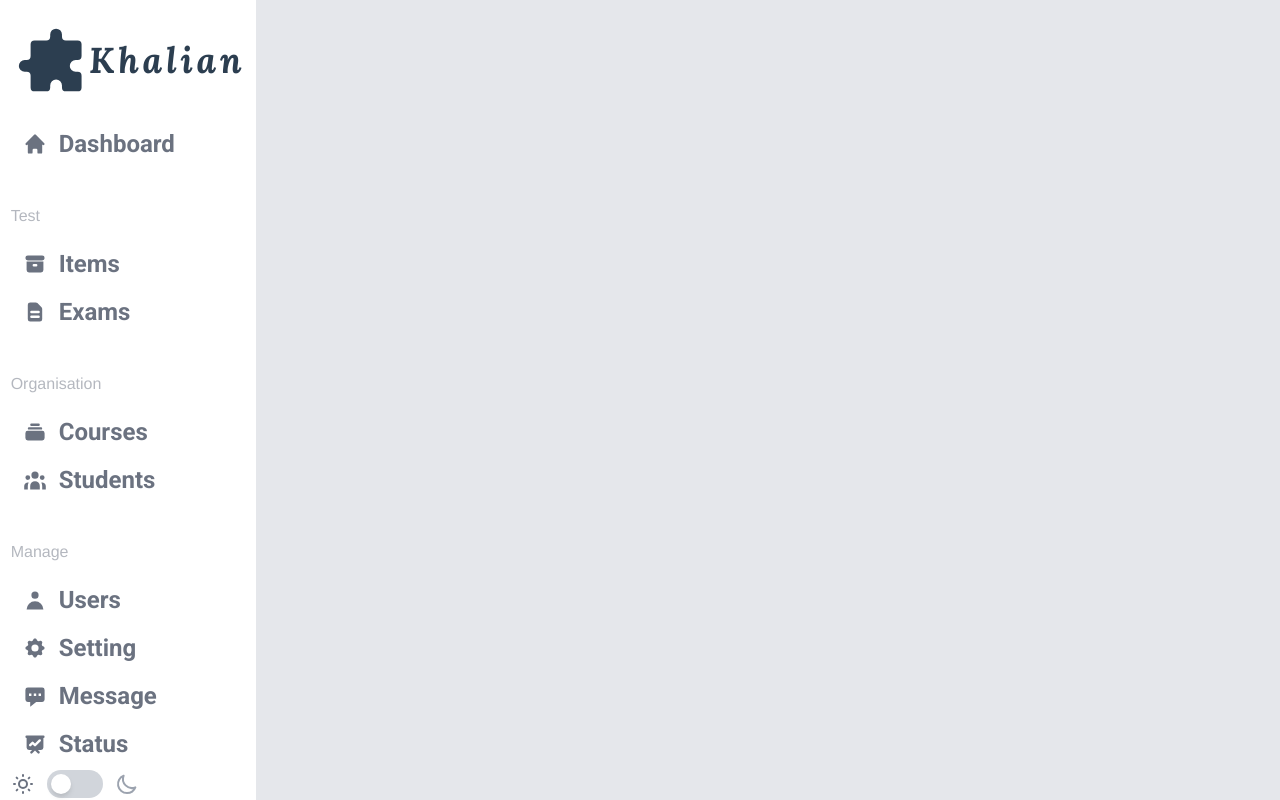
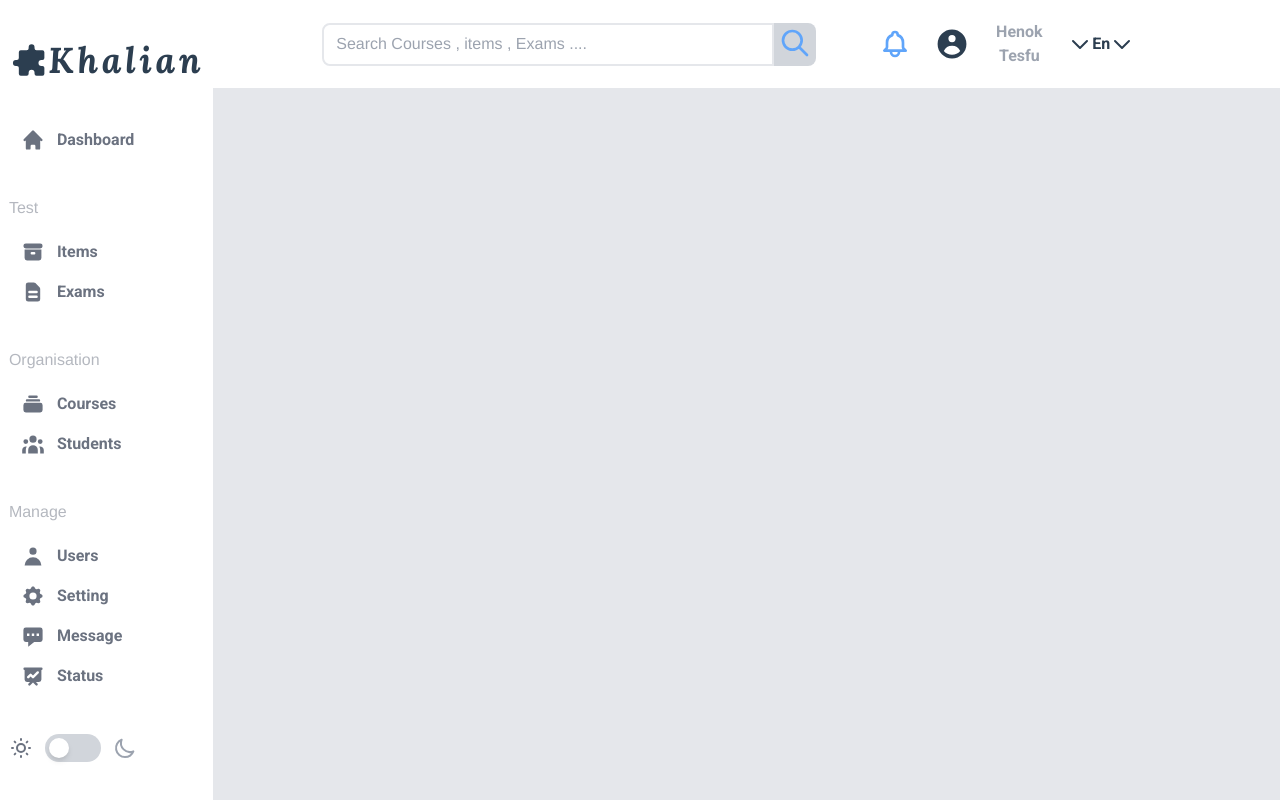
Before and after one commit to kehalian/exam-app, a Vue app: page / in a window 1280 px wide. Built offline with nearby package versions, Linux system fonts and the light colour scheme; a web font is replaced by a local one.

Commit message:
WIP dashboard page

```diff
--- a/src/Exam.vue
+++ b/src/Exam.vue
@@ -1,15 +1,22 @@
 <template>
   <div class="w-full bg-yellow-500 h-screen flex">
-     <div class="w-1/5 bg-pink-400">
-          <side-bar></side-bar>
-     </div>
-     <div class="flex-grow bg-gray-200">
-       <router-view></router-view>
-     </div>
+    <div class="w-1/6 bg-pink-400">
+      <side-bar></side-bar>
+    </div>
+    <div class="flex-grow bg-gray-200 flex flex-col">
+      <div>
+        <nav-bar></nav-bar>
+      </div>
+      <div class="flex-grow mt-5">
+        <router-view></router-view>
+      </div>
+    </div>
   </div>
 </template>
 <script>
-import SideBar from './components/SideBar.vue';
+import NavBar from "./components/NavBar.vue";
+import SideBar from "./components/SideBar.vue";
 export default {
-  components: { SideBar },};
+  components: { SideBar, NavBar },
+};
 </script>
--- /dev/null
+++ b/src/components/NavBar.vue
@@ -0,0 +1,100 @@
+<template>
+  <div
+    class="w-full bg-white"
+    :class="darkMode ? 'bg-gray-700 text-gray-300 opacity-15' : 'bg-white '"
+  >
+    <div class="w-10/12 m-auto grid grid-cols-5 items-center">
+      <div class="col-span-3 p-5">
+        <search-bar></search-bar>
+      </div>
+      <div class="col-span-2 grid grid-cols-4 p-5 items-center">
+        <div class="flex justify-center">
+          <svg
+            xmlns="http://www.w3.org/2000/svg"
+            class="h-8 w-8 text-blue-400"
+            fill="none"
+            viewBox="0 0 24 24"
+            stroke="currentColor"
+          >
+            <path
+              stroke-linecap="round"
+              stroke-linejoin="round"
+              stroke-width="2"
+              d="M15 17h5l-1.405-1.405A2.032 2.032 0 0118 14.158V11a6.002 6.002 0 00-4-5.659V5a2 2 0 10-4 0v.341C7.67 6.165 6 8.388 6 11v3.159c0 .538-.214 1.055-.595 1.436L4 17h5m6 0v1a3 3 0 11-6 0v-1m6 0H9"
+            />
+          </svg>
+        </div>
+        <div class="col-span-2 flex items-center space-x-2">
+          <svg
+            xmlns="http://www.w3.org/2000/svg"
+            class="h-10 w-10"
+            viewBox="0 0 20 20"
+            fill="currentColor"
+          >
+            <path
+              fill-rule="evenodd"
+              d="M18 10a8 8 0 11-16 0 8 8 0 0116 0zm-6-3a2 2 0 11-4 0 2 2 0 014 0zm-2 4a5 5 0 00-4.546 2.916A5.986 5.986 0 0010 16a5.986 5.986 0 004.546-2.084A5 5 0 0010 11z"
+              clip-rule="evenodd"
+            />
+          </svg>
+          <span class="font-roboto text-gray-400">Henok Tesfu</span>
+          <span
+            ><svg
+              xmlns="http://www.w3.org/2000/svg"
+              class="h-6 w-6"
+              fill="none"
+              viewBox="0 0 24 24"
+              stroke="currentColor"
+            >
+              <path
+                stroke-linecap="round"
+                stroke-linejoin="round"
+                stroke-width="2"
+                d="M19 9l-7 7-7-7"
+              /></svg
+          ></span>
+        </div>
+        <div class="flex">
+          <span class="font-roboto">En</span>
+          <span
+            ><svg
+              xmlns="http://www.w3.org/2000/svg"
+              class="h-6 w-6"
+              fill="none"
+              viewBox="0 0 24 24"
+              stroke="currentColor"
+            >
+              <path
+                stroke-linecap="round"
+                stroke-linejoin="round"
+                stroke-width="2"
+                d="M19 9l-7 7-7-7"
+              /></svg
+          ></span>
+        </div>
+      </div>
+    </div>
+  </div>
+</template>
+<script>
+import SearchBar from "./elements/SearchBar.vue";
+import { EventBus } from "@/service/event-bus";
+export default {
+  components: { SearchBar },
+  data() {
+    return {
+      darkMode: false,
+    };
+  },
+  created() {
+    EventBus.$on("themeChange", (res) => {
+      this.changeTheme(res);
+    });
+  },
+  methods: {
+    changeTheme(res) {
+      this.darkMode = res;
+    },
+  },
+};
+</script>
--- a/src/components/SideBar.vue
+++ b/src/components/SideBar.vue
@@ -23,15 +23,16 @@
           darkMode ? 'bg-gray-700 text-gray-300' : 'bg-white text-gray-500'
         "
       >
-        <div
+        <router-link
+          to="/home"
           class="w-full"
           :class="
             darkMode
-              ? 'hover:bg-purple-600 hover:tex-white hover:opacity-100 hover:bg-opacity-50 px-3 py-2 rounded-md'
-              : 'hover:bg-blue-300 hover:bg-opacity-50 px-3 py-2 rounded-md'
+              ? 'hover:bg-purple-600 hover:tex-white hover:opacity-100 hover:bg-opacity-50 cursor-pointer px-3 py-2 rounded-md'
+              : 'hover:bg-blue-300 hover:bg-opacity-50 cursor-pointer px-3 py-2 rounded-md'
           "
         >
-          <p class="font-roboto flex items-center space-x-3 text-2xl">
+          <p class="font-roboto flex items-center space-x-3 text-md">
             <span
               ><svg
                 xmlns="http://www.w3.org/2000/svg"
@@ -45,7 +46,7 @@
             ></span>
             <span>Dashboard</span>
           </p>
-        </div>
+        </router-link>
 
         <br />
         <div class="mt-3 mb-3"><p class="opacity-50">Test</p></div>
@@ -53,11 +54,11 @@
           class="w-full"
           :class="
             darkMode
-              ? 'hover:bg-purple-600 hover:tex-white hover:opacity-100 hover:bg-opacity-50 px-3 py-2 rounded-md'
-              : 'hover:bg-blue-300 hover:bg-opacity-50 px-3 py-2 rounded-md'
+              ? 'hover:bg-purple-600 hover:tex-white hover:opacity-100 hover:bg-opacity-50 cursor-pointer px-3 py-2 rounded-md'
+              : 'hover:bg-blue-300 hover:bg-opacity-50 cursor-pointer px-3 py-2 rounded-md'
           "
         >
-          <p class="font-roboto flex items-center space-x-3 text-2xl">
+          <p class="font-roboto flex items-center space-x-3 text-md">
             <span
               ><svg
                 xmlns="http://www.w3.org/2000/svg"
@@ -79,11 +80,11 @@
           class="w-full"
           :class="
             darkMode
-              ? 'hover:bg-purple-600 hover:tex-white hover:opacity-100 hover:bg-opacity-50 px-3 py-2 rounded-md'
-              : 'hover:bg-blue-300 hover:bg-opacity-50 px-3 py-2 rounded-md'
+              ? 'hover:bg-purple-600 hover:tex-white hover:opacity-100 hover:bg-opacity-50 cursor-pointer px-3 py-2 rounded-md'
+              : 'hover:bg-blue-300 hover:bg-opacity-50 cursor-pointer px-3 py-2 rounded-md'
           "
         >
-          <p class="font-roboto flex items-center space-x-3 text-2xl">
+          <p class="font-roboto flex items-center space-x-3 text-md">
             <span
               ><svg
                 xmlns="http://www.w3.org/2000/svg"
@@ -106,11 +107,11 @@
           class="w-full"
           :class="
             darkMode
-              ? 'hover:bg-purple-600 hover:tex-white hover:opacity-100 hover:bg-opacity-50 px-3 py-2 rounded-md'
-              : 'hover:bg-blue-300 hover:bg-opacity-50 px-3 py-2 rounded-md'
+              ? 'hover:bg-purple-600 hover:tex-white hover:opacity-100 hover:bg-opacity-50 cursor-pointer px-3 py-2 rounded-md'
+              : 'hover:bg-blue-300 hover:bg-opacity-50 cursor-pointer px-3 py-2 rounded-md'
           "
         >
-          <p class="font-roboto flex items-center space-x-3 text-2xl">
+          <p class="font-roboto flex items-center space-x-3 text-md">
             <span
               ><svg
                 xmlns="http://www.w3.org/2000/svg"
@@ -129,11 +130,11 @@
           class="w-full"
           :class="
             darkMode
-              ? 'hover:bg-purple-600 hover:tex-white hover:opacity-100 hover:bg-opacity-50 px-3 py-2 rounded-md'
-              : 'hover:bg-blue-300 hover:bg-opacity-50 px-3 py-2 rounded-md'
+              ? 'hover:bg-purple-600 hover:tex-white hover:opacity-100 hover:bg-opacity-50 cursor-pointer px-3 py-2 rounded-md'
+              : 'hover:bg-blue-300 hover:bg-opacity-50 cursor-pointer px-3 py-2 rounded-md'
           "
         >
-          <p class="font-roboto flex items-center space-x-3 text-2xl">
+          <p class="font-roboto flex items-center space-x-3 text-md">
             <span
               ><svg
                 xmlns="http://www.w3.org/2000/svg"
@@ -154,11 +155,11 @@
           class="w-full"
           :class="
             darkMode
-              ? 'hover:bg-purple-600 hover:tex-white hover:opacity-100 hover:bg-opacity-50 px-3 py-2 rounded-md'
-              : 'hover:bg-blue-300 hover:bg-opacity-50 px-3 py-2 rounded-md'
+              ? 'hover:bg-purple-600 hover:tex-white hover:opacity-100 hover:bg-opacity-50 cursor-pointer px-3 py-2 rounded-md'
+              : 'hover:bg-blue-300 hover:bg-opacity-50 cursor-pointer px-3 py-2 rounded-md'
           "
         >
-          <p class="font-roboto flex items-center space-x-3 text-2xl">
+          <p class="font-roboto flex items-center space-x-3 text-md">
             <span
               ><svg
                 xmlns="http://www.w3.org/2000/svg"
@@ -179,11 +180,11 @@
           class="w-full"
           :class="
             darkMode
-              ? 'hover:bg-purple-600 hover:tex-white hover:opacity-100 hover:bg-opacity-50 px-3 py-2 rounded-md'
-              : 'hover:bg-blue-300 hover:bg-opacity-50 px-3 py-2 rounded-md'
+              ? 'hover:bg-purple-600 hover:tex-white hover:opacity-100 hover:bg-opacity-50 cursor-pointer px-3 py-2 rounded-md'
+              : 'hover:bg-blue-300 hover:bg-opacity-50 cursor-pointer px-3 py-2 rounded-md'
           "
         >
-          <p class="font-roboto flex items-center space-x-3 text-2xl">
+          <p class="font-roboto flex items-center space-x-3 text-md">
             <span
               ><svg
                 xmlns="http://www.w3.org/2000/svg"
@@ -205,11 +206,11 @@
           class="w-full"
           :class="
             darkMode
-              ? 'hover:bg-purple-600 hover:tex-white hover:opacity-100 hover:bg-opacity-50 px-3 py-2 rounded-md'
-              : 'hover:bg-blue-300 hover:bg-opacity-50 px-3 py-2 rounded-md'
+              ? 'hover:bg-purple-600 hover:tex-white hover:opacity-100 hover:bg-opacity-50 cursor-pointer px-3 py-2 rounded-md'
+              : 'hover:bg-blue-300 hover:bg-opacity-50 cursor-pointer px-3 py-2 rounded-md'
           "
         >
-          <p class="font-roboto flex items-center space-x-3 text-2xl">
+          <p class="font-roboto flex items-center space-x-3 text-md">
             <span
               ><svg
                 xmlns="http://www.w3.org/2000/svg"
@@ -230,11 +231,11 @@
           class="w-full"
           :class="
             darkMode
-              ? 'hover:bg-purple-600 hover:tex-white hover:opacity-100 hover:bg-opacity-50 px-3 py-2 rounded-md'
-              : 'hover:bg-blue-300 hover:bg-opacity-50 px-3 py-2 rounded-md'
+              ? 'hover:bg-purple-600 hover:tex-white hover:opacity-100 hover:bg-opacity-50 cursor-pointer px-3 py-2 rounded-md'
+              : 'hover:bg-blue-300 hover:bg-opacity-50 cursor-pointer px-3 py-2 rounded-md'
           "
         >
-          <p class="font-roboto flex items-center space-x-3 text-2xl">
+          <p class="font-roboto flex items-center space-x-3 text-md">
             <span
               ><svg
                 xmlns="http://www.w3.org/2000/svg"
@@ -306,6 +307,8 @@
   </div>
 </template>
 <script>
+import { EventBus } from "@/service/event-bus";
+
 export default {
   name: "SlideBar",
 
@@ -321,9 +324,7 @@ export default {
     handleToggleActive() {
       this.toggleActive = !this.toggleActive;
       this.darkMode = !this.darkMode;
-    },
-    changeTheme() {
-      this.darkMode = !this.darkMode;
+      EventBus.$emit("themeChange", this.darkMode);
     },
   },
 };
--- /dev/null
+++ b/src/components/elements/SearchBar.vue
@@ -0,0 +1,33 @@
+<template>
+  <div class="flex">
+    <div class="w-11/12 rounded-tl-lg rounded-bl-lg border-2">
+      <input
+        class="w-full h-full outline-none p-1 px-3 rounded-tl-lg rounded-bl-lg"
+        placeholder="Search Courses , items , Exams ...."
+        type="text"
+      />
+    </div>
+    <div class="w-1/12 text-blue-400 bg-gray-300 rounded-tr-lg rounded-br-lg">
+      <button class="p-1">
+        <svg
+          xmlns="http://www.w3.org/2000/svg"
+          class="h-8 w-8"
+          fill="none"
+          viewBox="0 0 24 24"
+          stroke="currentColor"
+        >
+          <path
+            stroke-linecap="round"
+            stroke-linejoin="round"
+            stroke-width="2"
+            d="M21 21l-6-6m2-5a7 7 0 11-14 0 7 7 0 0114 0z"
+          />
+        </svg>
+      </button>
+    </div>
+  </div>
+</template>
+
+<script>
+export default {};
+</script>
--- /dev/null
+++ b/src/service/event-bus.js
@@ -0,0 +1,2 @@
+import Vue from 'vue';
+export const EventBus = new Vue();
--- a/src/store/index.js
+++ b/src/store/index.js
@@ -5,6 +5,7 @@ Vue.use(Vuex)
 
 export default new Vuex.Store({
   state: {
+    darkMode:false,
   },
   mutations: {
   },
--- a/tailwind.config.js
+++ b/tailwind.config.js
@@ -9,7 +9,12 @@ module.exports = {
         play: 'Playfair Display',
         roboto: 'Roboto'
 
+      },
+      backgroundImage: {
+        'background': "url('/img/background.jpg')",
+
       }
+
     },
   },
   variants: {
```
Also changed, not shown: src/views/Home.vue (+3 -6 lines), src/views/dashboard/Index.vue (added, +146 -0 lines), 1 other file (tests, documents, lock files or other folders).
